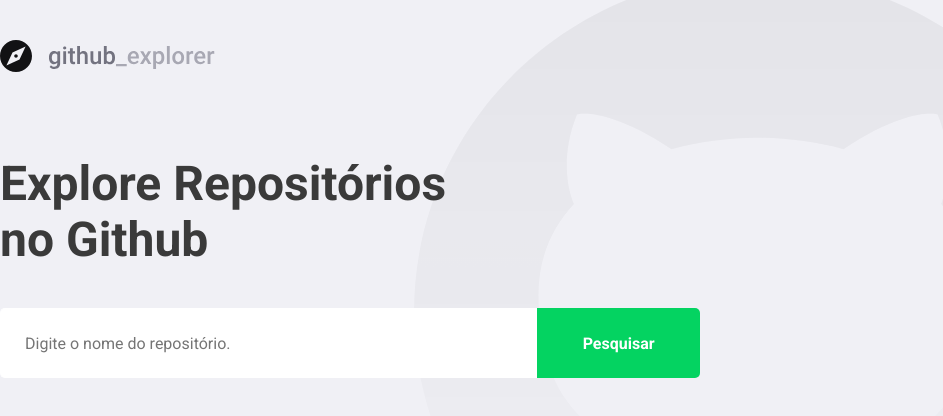
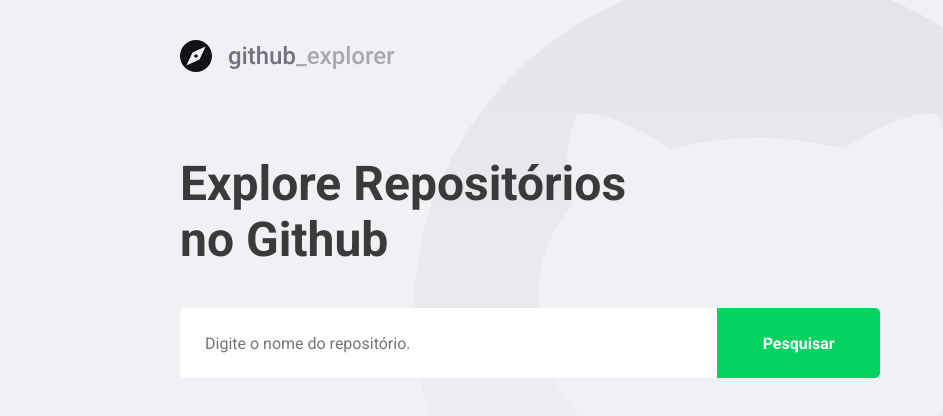
Before and after one commit to brit0dev/github-explorer, a React (Create React App) app: page / in a window 1280 px wide. Shown: the top 416 px of the page, without its empty margins (0-943 px from the left). Built offline with nearby package versions, Linux system fonts and the light colour scheme.

Commit message:
[Maintenance] Correcting  misalignment on the Dashboard and adding styles for the Main tag in global.ts.

```diff
--- a/src/pages/Dashboard/index.tsx
+++ b/src/pages/Dashboard/index.tsx
@@ -5,7 +5,7 @@
 
 import logoImg from '../../assets/logo.svg';
 
-import { Title, Form, Repositories, Error } from './styles';
+import { Title, Form, Repositories, Main, Error } from './styles';
 
 type Repository = {
   full_name: string;
@@ -61,7 +61,7 @@
   }
 
   return (
-    <>
+    <Main>
       <img src={logoImg} alt="Github Explorer" />
       <Title>Explore Repositórios no Github</Title>
 
@@ -92,7 +92,7 @@
           </Link>
         )).reverse()}
       </Repositories>
-    </>
+    </Main>
   );
 };
 
--- a/src/pages/Dashboard/styles.ts
+++ b/src/pages/Dashboard/styles.ts
@@ -4,6 +4,8 @@
 type FormProps = {
   hasError: boolean;
 };
+
+export const Main = styled.main``;
 
 export const Title = styled.h1`
   font-size: 48px;
--- a/src/pages/Repository/styles.ts
+++ b/src/pages/Repository/styles.ts
@@ -105,8 +105,6 @@
 `;
 
 export const Main = styled.main`
-	${containerSize}
-	margin: 0 auto;
 `;
 
 
--- a/src/styles/global.ts
+++ b/src/styles/global.ts
@@ -23,5 +23,11 @@
 button{
   cursor:pointer;
 }
+main {
+	max-width: 960px;
+	padding: 0px 20px;
+	margin: 0 auto;
+}
 
+}
 `;
```
